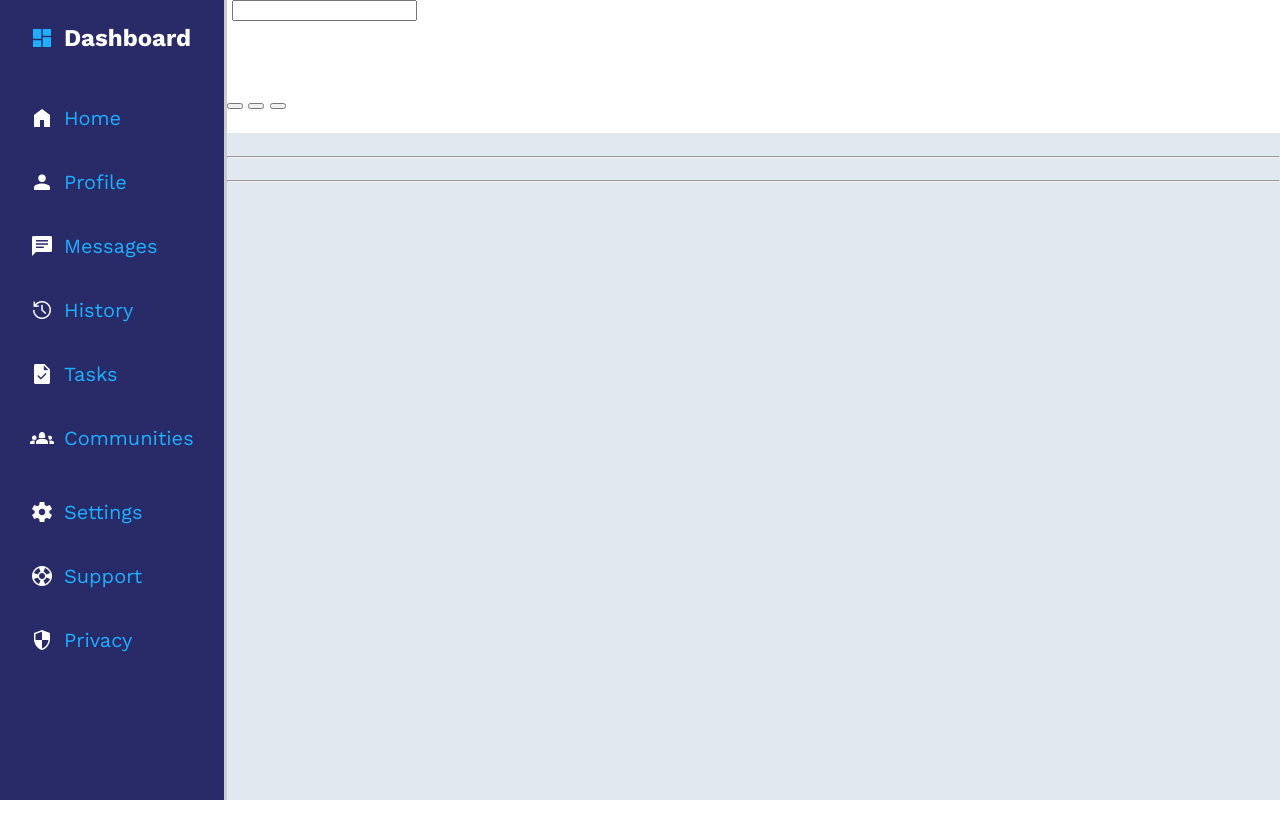
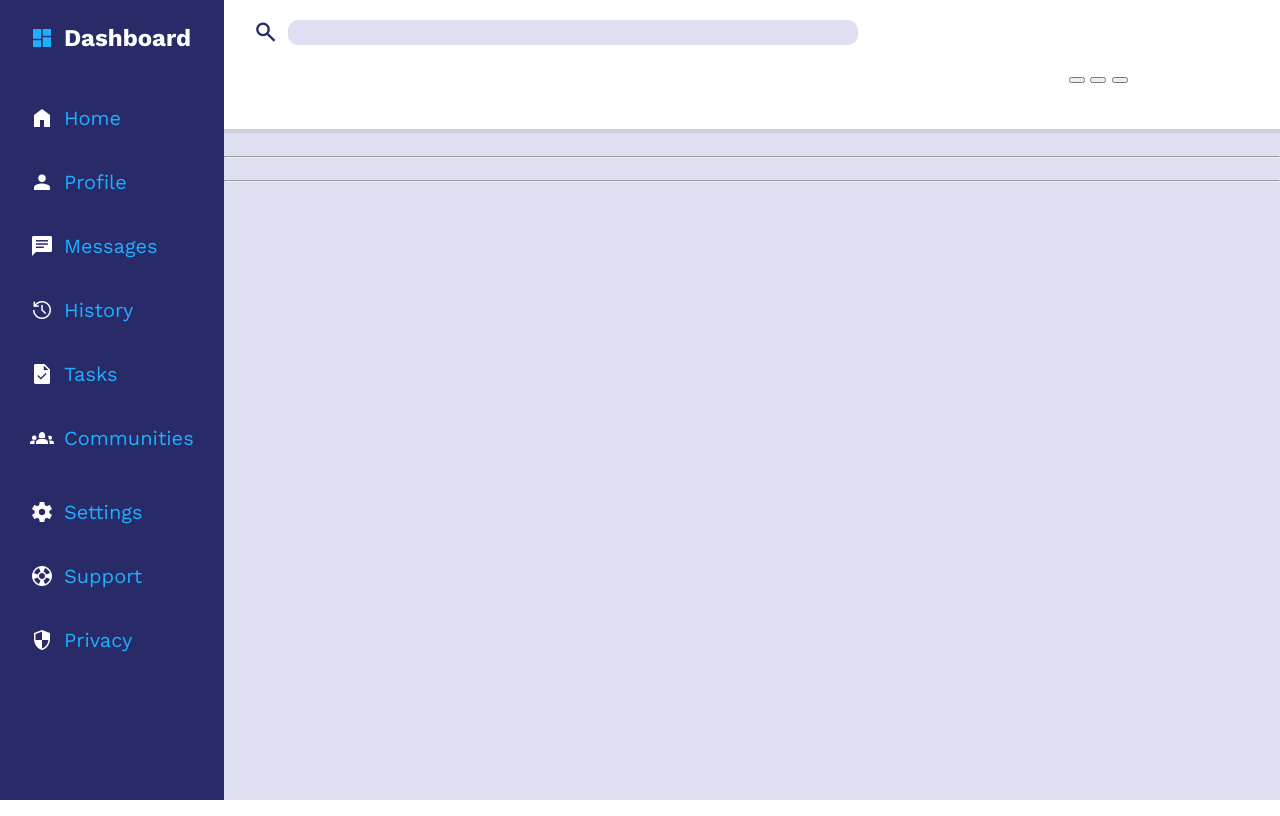
Before and after one commit to Kwadwo-Firempong-Boakye/Project-Dashboard, a plain HTML site: page index.html in a window 1280 px wide. Drawn offline with nearby package versions, Linux system fonts and the light colour scheme.

Commit message:
Add search bar design and icon in grid layout

```diff
--- a/index.css
+++ b/index.css
@@ -2,10 +2,13 @@
     font-family: 'Work Sans', sans-serif;
     font-size: 16px;
     --dash-blue: #282b68;
-    --dash-logos: #ffffff;
+    --dash-symbols: #ffffff;
     --dash-title: #fff;
     --dash-text: #1eafff;
     --dash-main-logo: #1eafff;
+    --header-logos: #282b68;
+    --search-bar: #dfdff2;
+    --project-background: #e2e8f0;
 }
 
 body {
@@ -20,20 +23,70 @@ body {
     height: 100vh;
 }
 
-.header {
+header {
     grid-column: 2 / 3;
     grid-row: 1 / 2;
+    display: grid;
+    grid-template-columns: 4fr 1fr;
+    grid-template-rows: repeat(2, 1fr);
+    border-bottom: 4px solid #cecee2;
+}
+
+.search {
+    grid-column: 1 / 2;
+    grid-row: 1 / 2;
+    display: flex;
+    align-items: center;
+    gap: 10px;
+    padding-left: 30px;
+}
+
+
+#search-icon {
+    /* border: 1px solid red; */
+    color: var(--header-logos);
+    font-weight: 600;
+    font-variation-settings:
+    'FILL' 1,
+    'wght' 900,
+    'GRAD' 0,
+    'opsz' 48
+}
+
+input[type="search"] {
+    /* border: 1px solid red; */
+    border-radius: 10px;
+    width: 70%;
+    height: 25px;
+    background-color: var(--search-bar);
+    border: none;
+}
+
+.profile {
+    grid-column: 2 / 3;
+    grid-row: 1 / 2;
+}
+
+.welcome {
+    grid-column: 1 / 2;
+    grid-row: 2 / 3;
+}
+
+.options {
+    grid-column: 2 / 3;
+    grid-row: 2 / 3;
 }
 
 .sidebar {
     grid-column: 1 / 2;
     grid-row: 1 / 3;
     background: var(--dash-blue);
-    border-right: 3px solid #ccc;
+    /* border-right: 3px solid #b7baf1; */
     display: grid;
     grid-template-rows: 1fr 4fr 5fr;
     gap: 10px;
     font-size: 20px;
+    /* font-weight: 500; */
 }
 
 .dash-title {
@@ -43,7 +96,7 @@ body {
 }
 
 .material-symbols-outlined {
-    color: var(--dash-logos);
+    color: var(--dash-symbols);
     font-variation-settings:
     'FILL' 1,
     'wght' 400,
@@ -73,5 +126,5 @@ body {
 .projects {
     grid-column: 2 / 3;
     grid-row: 2 / 3;
-    background: #e2e8f0;
+    background: var(--search-bar);
 }
--- a/index.html
+++ b/index.html
@@ -16,7 +16,7 @@
 
         <header>
             <div class="search">
-                <img src="" alt="">
+                <span id="search-icon" class="material-symbols-outlined">search</span>
                 <input type="search">
             </div>
             <div class="profile">
```
